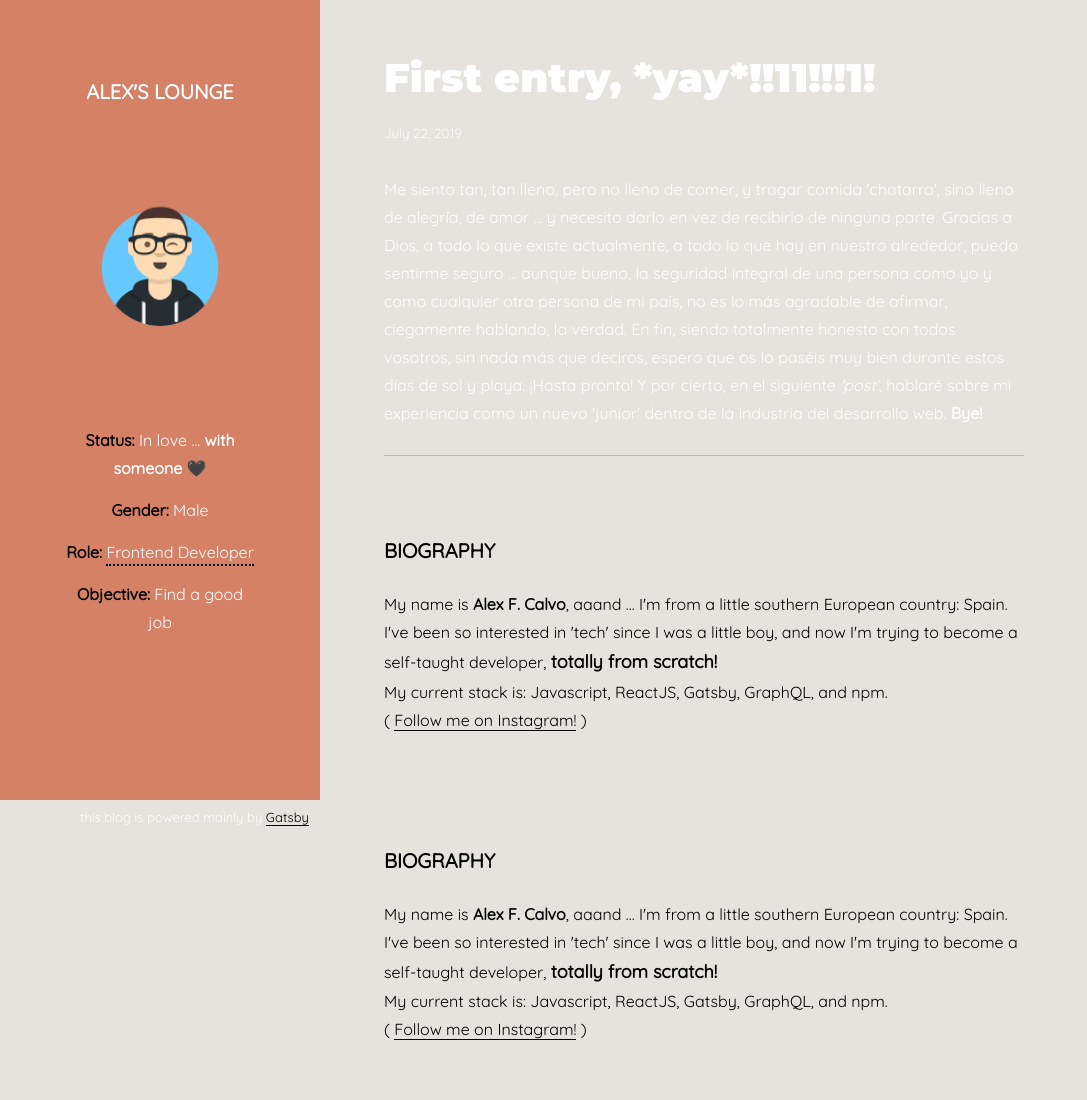
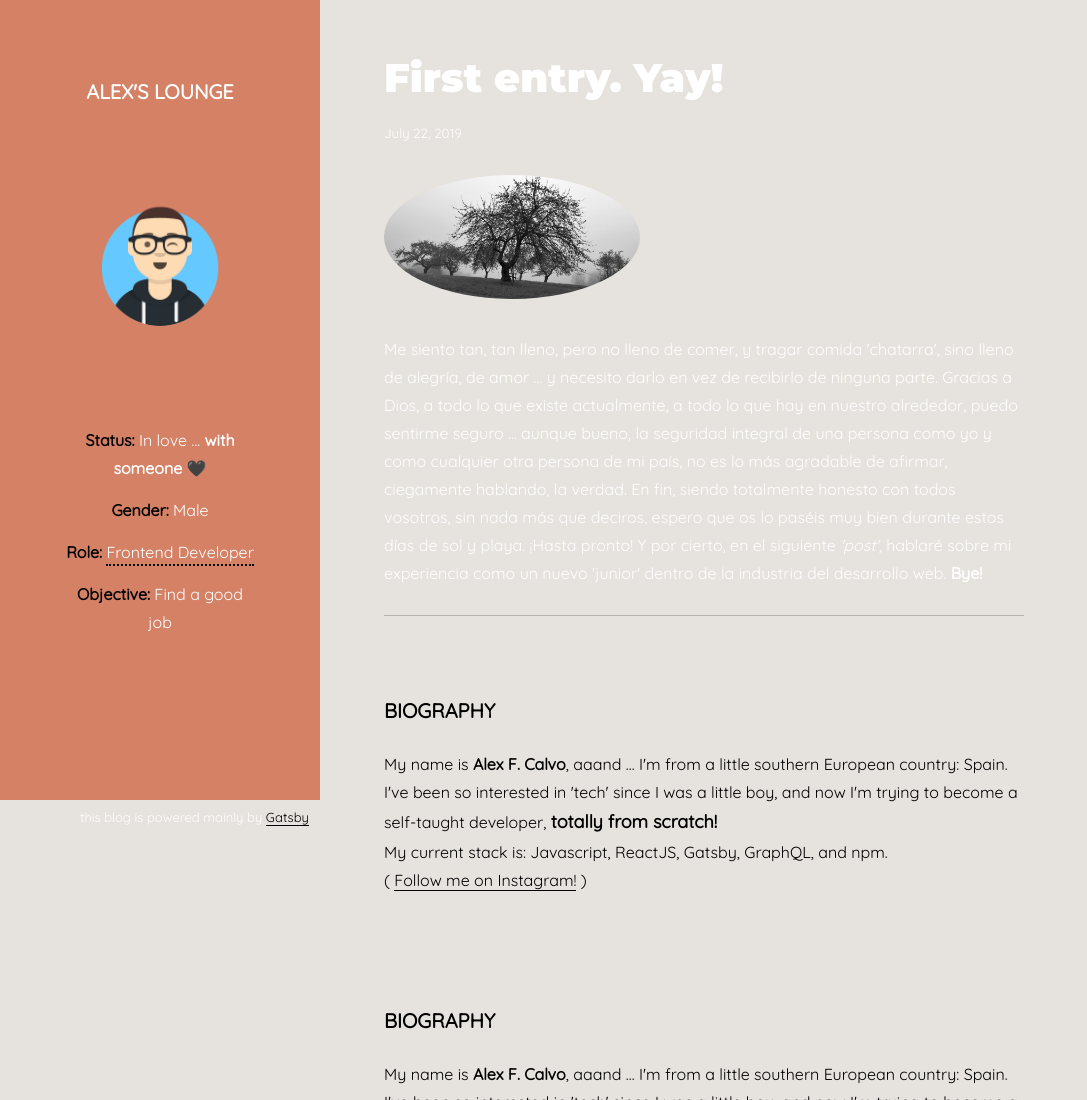
Before and after one commit to MartialWrapper/my-blog, a Gatsby site: page /2019-07-22-test/ in a window 1280 px wide. Shown: the top 1100 px of the page, without its empty margins (0-1087 px from the left). Built offline with nearby package versions, Linux system fonts and the light colour scheme; Gatsby itself is replaced by a stand-in of ours; some packages are replaced by stand-ins of ours.

Commit message:
Update Blog “2019-07-22-test”

```diff
--- a/content/blog/2019-07-22-test.md
+++ b/content/blog/2019-07-22-test.md
@@ -1,8 +1,10 @@
 ---
-title: 'First entry, *yay*!!11!!!1!'
+title: First entry. Yay!
 date: 2019-07-22T09:16:34.772Z
 description: >-
   First of all, I'd like to announce my commitment towards my lovely girl,
   called L (for privacy purposes, I won't put her's full name).
 ---
+![black and white image, some trees on it](/img/freepic.jpg "black & white landscape")
+
 Me siento tan, tan lleno, pero no lleno de comer, y tragar comida 'chatarra', sino lleno de alegría, de amor ... y necesito darlo en vez de recibirlo de ninguna parte. Gracias a Dios, a todo lo que existe actualmente, a todo lo que hay en nuestro alrededor, puedo sentirme seguro ... aunque bueno, la seguridad integral de una persona como yo y como cualquier otra persona de mi país, no es lo más agradable de afirmar, ciegamente hablando, la verdad. En fin, siendo totalmente honesto con todos vosotros, sin nada más que deciros, espero que os lo paséis muy bien durante estos días de sol y playa. ¡Hasta pronto! Y por cierto, en el siguiente _'post'_, hablaré sobre mi experiencia como un nuevo 'junior' dentro de la industria del desarrollo web. **Bye!**
```
